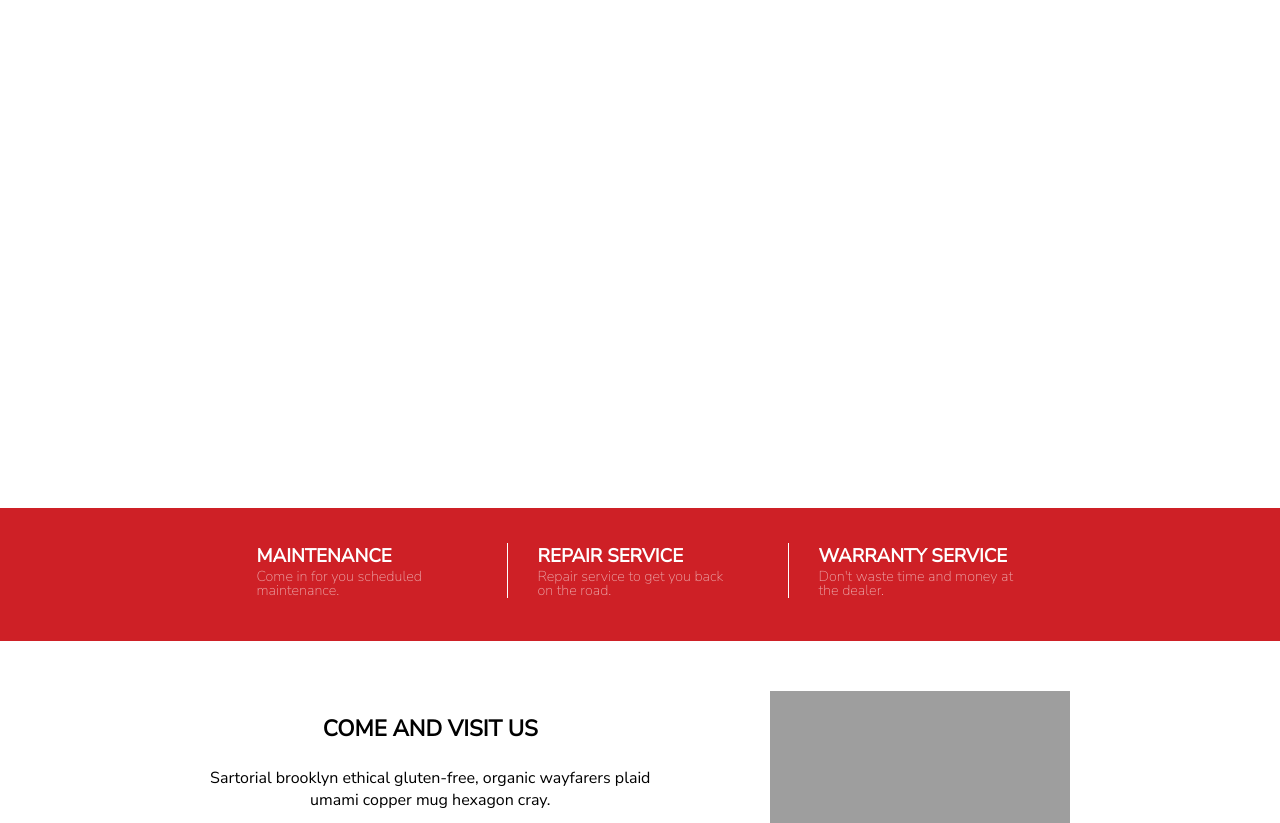
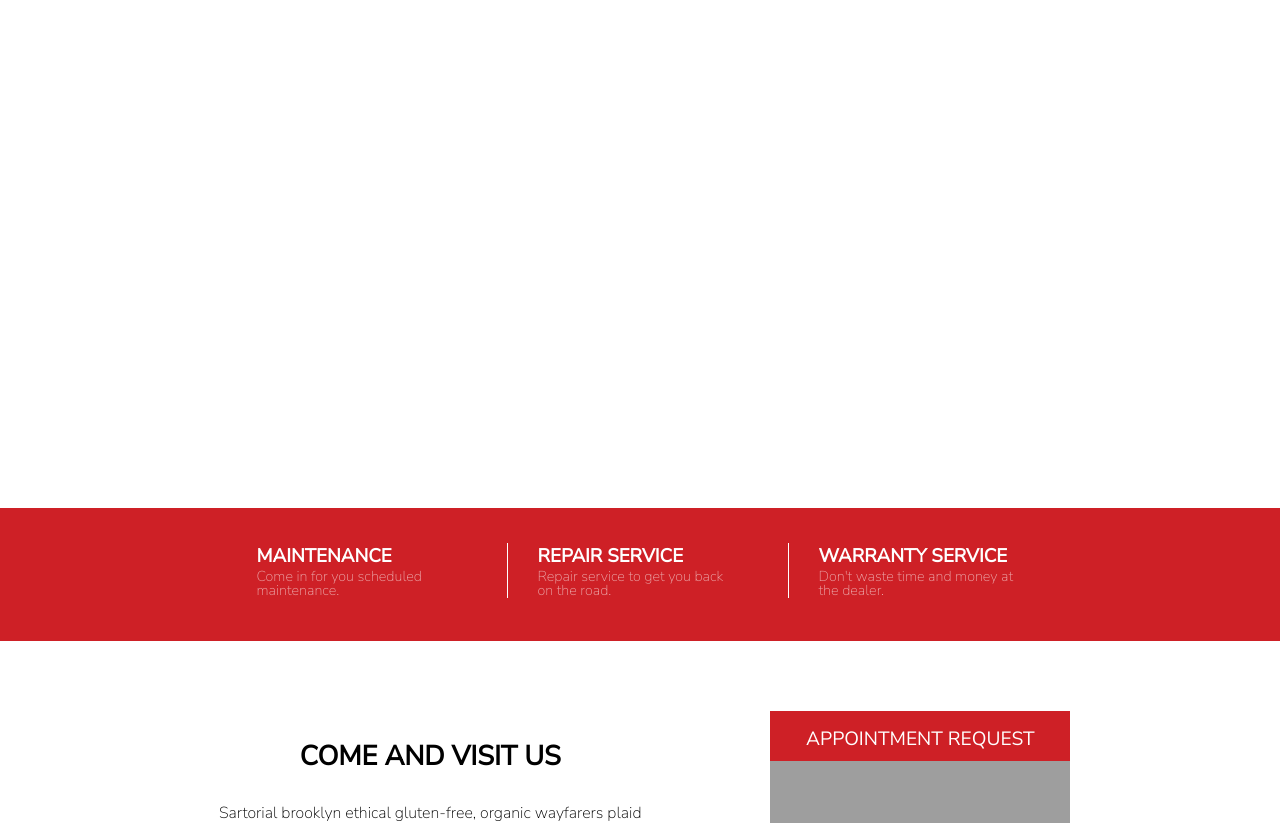
Before and after one commit to adamayd/Ayd_Automotive, a plain HTML site: page index.html in a window 1280 px wide. Shown: the part 132-955 px from the top of the page. Drawn offline with Linux system fonts and the light colour scheme; grey boxes are pictures that could not be loaded.

Commit message:
visit section complete

```diff
--- a/css/styles.css
+++ b/css/styles.css
@@ -66,7 +66,7 @@ body {
     display: flex;
     flex-direction: row;
     justify-content: space-around;
-    padding: 50px 0;
+    padding: 70px 0;
 }
 
 .visit__textarea {
@@ -76,11 +76,37 @@ body {
 
 .visit__title {
     text-transform: uppercase;
-    font-size: 1.4em;
+    font-size: 1.7em;
+}
+
+.visit__text {
+    font-weight: 200;
 }
 
 .visit__picturearea {
     max-width: 35%;
+}
+
+.visit__picture-title {
+    background-color: rgb(206,32,38);
+    color: white;
+    text-align: center;
+    text-transform: uppercase;
+    font-size: 1.2em;
+    line-height: 3;
+    width: 300px;
+    height: 50px;
+    position: relative;
+    top: -200px;
+}
+
+.visit__picture-title:hover {
+    background-color: rgb(137,21,25);
+    transition: all 0.25s;
+}
+
+.visit__link {
+    text-decoration: none;
 }
 
 .navbar {
--- a/index.html
+++ b/index.html
@@ -29,10 +29,11 @@
   <div class="visit__container">
     <div class="visit__textarea">
       <h3 class="visit__title">Come and Visit Us</h3>
-      <p class="visit__text">Sartorial brooklyn ethical gluten-free, organic wayfarers plaid umami copper mug hexagon cray.</p>
+      <p class="visit__text">Sartorial brooklyn ethical gluten-free, organic wayfarers plaid umami copper mug hexagon cray.  Air plant keytar mlkshk literally knausgaard yr letterpress swag</p>
     </div>
     <div class="visit__picturearea">
-      <img src="https://picsum.photos/300/200" alt="random picture">
+      <img src="https://picsum.photos/300/200" class="visit__picture" alt="random picture">
+      <a href="#!" class="visit__link"><div class="visit__picture-title">Appointment Request</div></a>
     </div>
   </div>
 </section>
```
